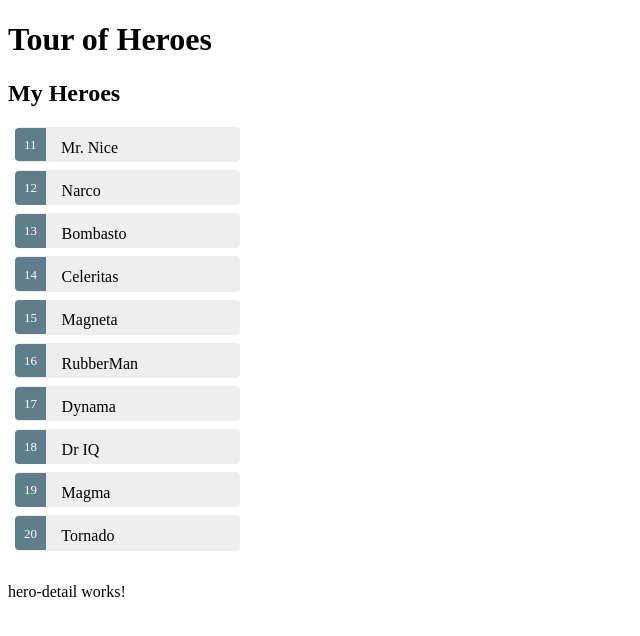
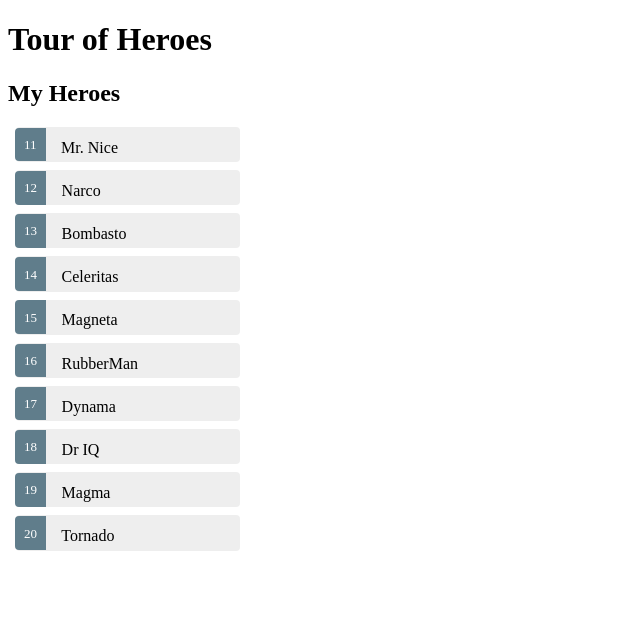
Before and after one commit to cloudliner/hello-angular, an Angular app: page / in a window 1280 px wide. Shown: the top 636 px of the page, without its empty margins (0-640 px from the left). Built offline with nearby package versions, Linux system fonts and the light colour scheme.

Commit message:
modify app-hero-detail

```diff
--- a/src/app/app.component.html
+++ b/src/app/app.component.html
@@ -9,13 +9,4 @@
   </li>
 </ul>
 
-<app-hero-detail></app-hero-detail>
-
-<div *ngIf="selectedHero">
-  <h2>{{ selectedHero.name }} details!</h2>
-  <div><label>id: </label>{{ selectedHero.id }}</div>
-  <div>
-    <label>name: </label>
-    <input type="text" [(ngModel)]="selectedHero.name">
-  </div>
-</div>
+<app-hero-detail [hero]="selectedHero"></app-hero-detail>
--- a/src/app/hero-detail/hero-detail.component.html
+++ b/src/app/hero-detail/hero-detail.component.html
@@ -1,3 +1,8 @@
-<p>
-  hero-detail works!
-</p>
+<div *ngIf="hero">
+  <h2>{{ hero.name }} details!</h2>
+  <div><label>id: </label>{{ hero.id }}</div>
+  <div>
+    <label>name: </label>
+    <input type="text" [(ngModel)]="hero.name">
+  </div>
+</div>
--- a/src/app/hero-detail/hero-detail.component.ts
+++ b/src/app/hero-detail/hero-detail.component.ts
@@ -1,4 +1,5 @@
-import { Component, OnInit } from '@angular/core';
+import { Component, OnInit ,Input} from '@angular/core';
+import { Hero } from '../hero';
 
 @Component({
   selector: 'app-hero-detail', // <app-hero-detail></app-hero-detail>
@@ -6,6 +7,7 @@ import { Component, OnInit } from '@angular/core';
   styleUrls: ['./hero-detail.component.css']
 })
 export class HeroDetailComponent implements OnInit {
+  @Input() hero: Hero;
 
   constructor() { }
 
```
